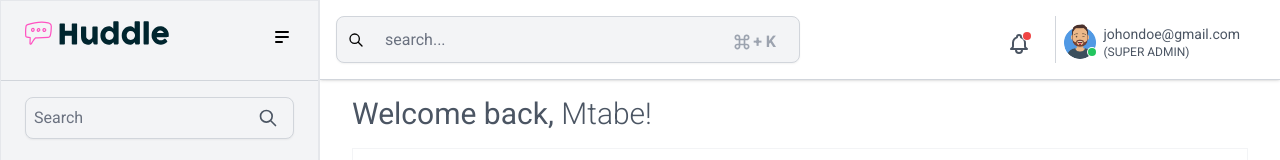
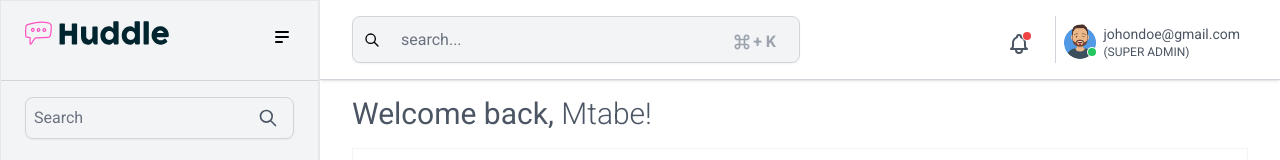
Before and after one commit to watabelabs/tailwind-dashboard, a React (Vite) app: page / in a window 1280 px wide. Shown: the top 160 px of the page. Built offline with nearby package versions, Linux system fonts and the light colour scheme.

Commit message:
fix: toolbar refactoring

```diff
--- a/src/components/ToolBar.jsx
+++ b/src/components/ToolBar.jsx
@@ -29,11 +29,11 @@ const ToolBar = ({ isSidebarOpen, toggleSidebar }) => {
       )}
       <div className="flex-grow flex justify-between p-4">
         <div className="flex flex-row relative w-1/2">
-          <HiOutlineSearch className="absolute top-4 left-3" />
+          <HiOutlineSearch className="absolute top-4 left-7" />
           <input
             type="text"
             placeholder="search..."
-            className="w-full rounded-lg p-2 px-12 border-gray-300 bg-gray-100 focus:outline-none focus:ring-1 focus:ring-gray-500"
+            className="w-full rounded-lg p-2 px-12 border-gray-300 bg-gray-100 focus:outline-none focus:ring-1 focus:ring-gray-500 ml-4"
           />
           <MdKeyboardCommandKey className="w-5 h-5 absolute right-12 top-4 text-gray-400" />
           <span className="absolute right-6 top-3.5 text-1xl font-semibold text-gray-400">
```
